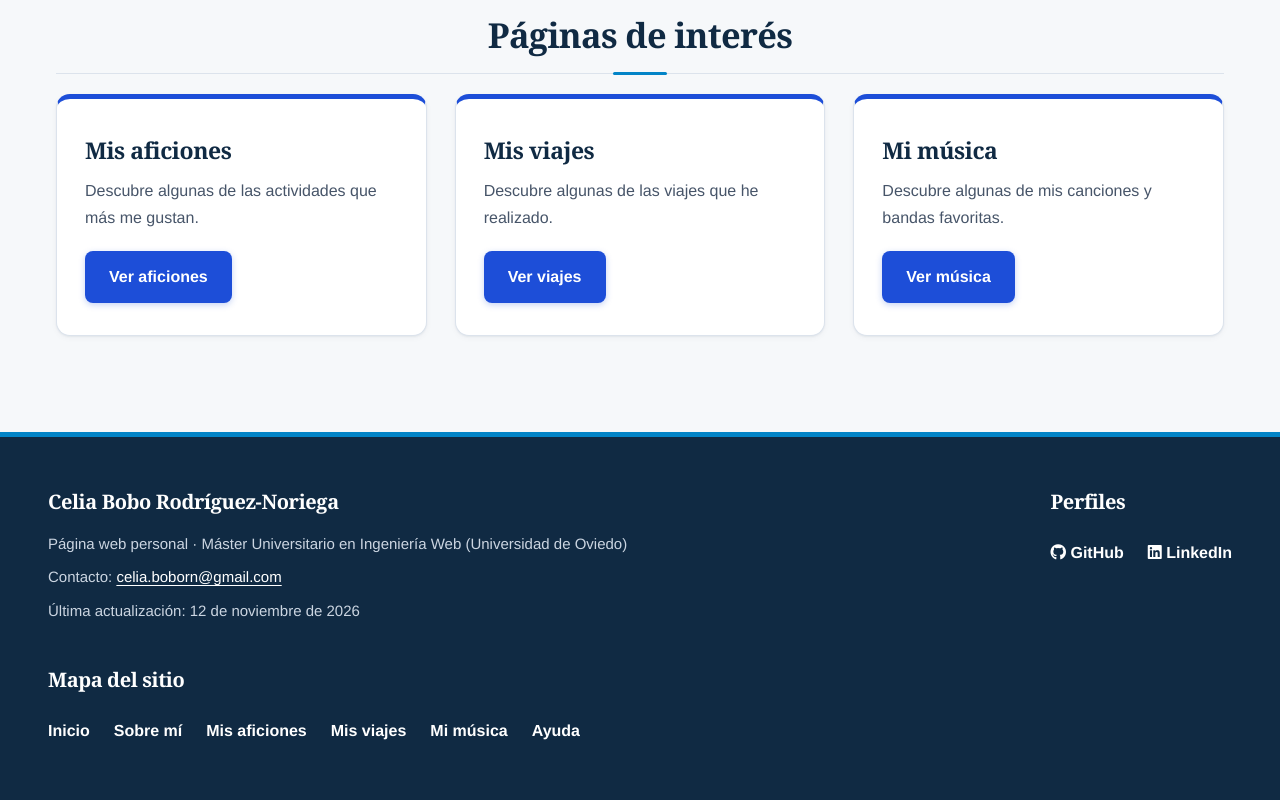
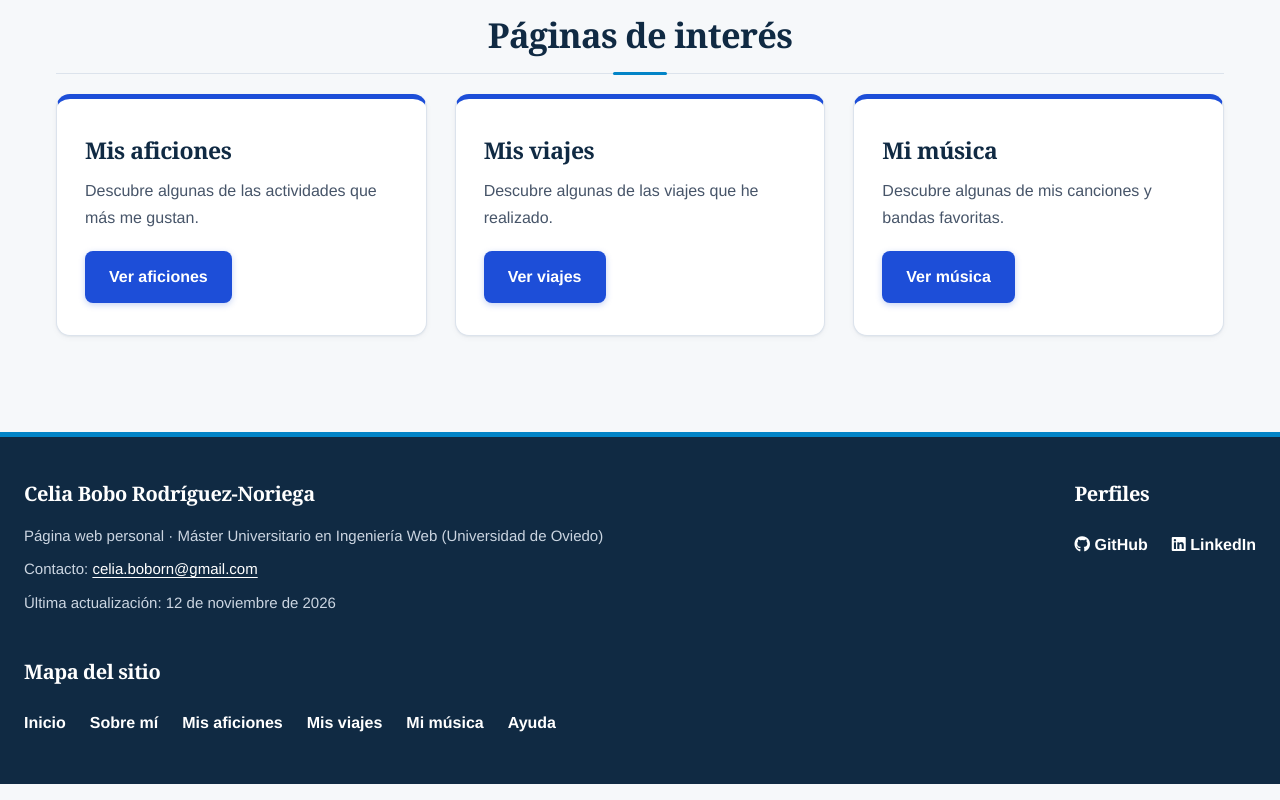
Before and after one commit to celiabrn/entregaII, a plain HTML site: page index.html in a window 1280 px wide. Shown: the part 576-1376 px from the top of the page. Drawn offline with Linux system fonts and the light colour scheme.

Commit message:
Pequeño ajuste en el footer

```diff
--- a/css/estilos.css
+++ b/css/estilos.css
@@ -1667,7 +1667,11 @@ body > footer nav a[aria-current="page"] {
     body > footer {
         grid-template-columns: 1fr auto;
         align-items: start;
-        padding: 3em;
+        padding: 2.5em 1.5em;
+    }
+
+    body > footer > nav:last-of-type {
+        grid-column: 1 / -1;
     }
 }
 
```
